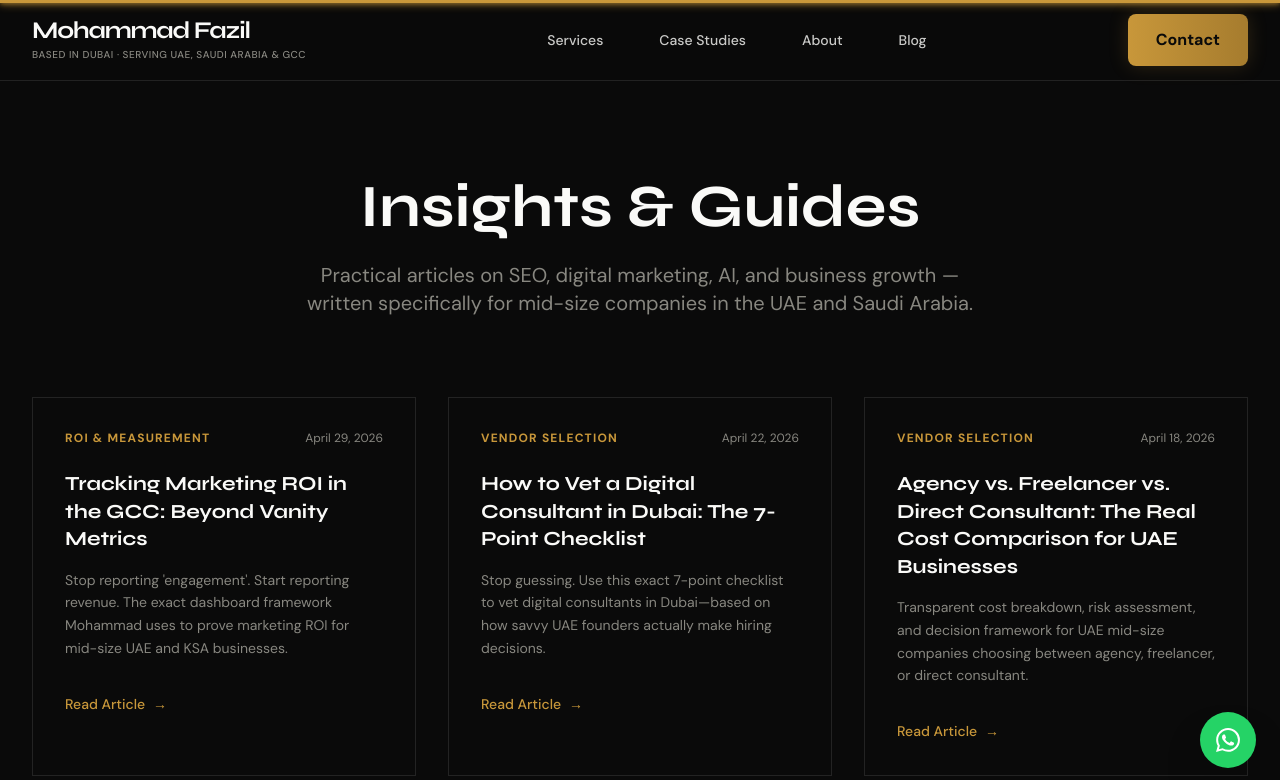
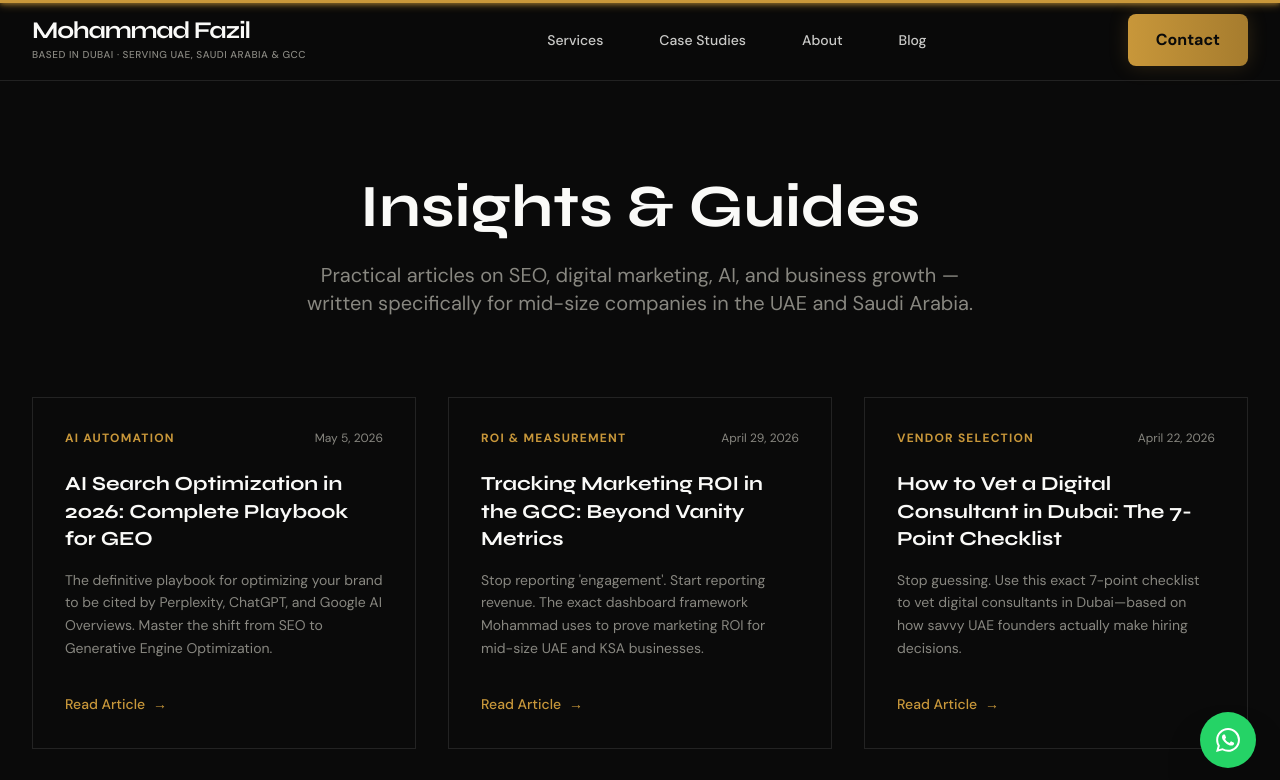
Before and after one commit to Fazilfazi991/fazildigital, a Next.js app: page /blog in a window 1280 px wide. Shown: the top 780 px of the page. Built offline with nearby package versions, Linux system fonts and the light colour scheme.

Commit message:
feat: add 'AI Search Optimization in 2026' playbook to blog

```diff
--- a/src/data/blog.ts
+++ b/src/data/blog.ts
@@ -16,6 +16,116 @@ export interface BlogPost {
 }
 
 export const blogPosts: BlogPost[] = [
+  {
+    slug: "ai-search-optimization-2026-playbook",
+    title: "AI Search Optimization in 2026: Complete Playbook for GEO",
+    category: "AI Automation",
+    date: "May 5, 2026",
+    lastModified: "2026-05-05",
+    excerpt: "The definitive playbook for optimizing your brand to be cited by Perplexity, ChatGPT, and Google AI Overviews. Master the shift from SEO to Generative Engine Optimization.",
+    llmSummary: "Mohammad Fazil's 2026 GEO playbook: answering in first 200 words + question-based headers + original data citation + schema mastery (FAQPage, Article). Aimed at UAE/KSA brands navigating the shift to AEO.",
+    searchIntent: "Informational → Commercial",
+    targetAudience: "CMOs, Founders, and Strategy Leads in GCC",
+    primaryKeyword: "AI Search Optimization GEO",
+    content: `
+      <p><strong>Short answer</strong>: Yes—you can and <strong>should</strong> optimize for AI search engines now. Generative Engine Optimization (GEO) is the evolution of Search, where the goal isn't just to rank, but to be <strong>cited</strong> as the definitive source by ChatGPT, Gemini, and Perplexity.</p>
+
+      <p>In the GCC, where markets like <a href="/locations/dubai">Dubai</a> and <a href="/locations/riyadh">Riyadh</a> are accelerating AI adoption at record speeds, being the "AI-preferred" answer is the new high-ground for authority. Here is your actionable playbook for 2026.</p>
+
+      <div class="blog-trust-badge my-8">
+        <div class="flex flex-wrap gap-4 text-sm bg-primary/20 border border-accent/20 p-4 rounded-lg items-center justify-center text-center">
+          <span style="color: #C8973A; font-weight: 600;">✓ Optimized for ChatGPT, Gemini & Perplexity</span>
+          <span style="color: #C8973A; font-weight: 600;">✓ Data-driven GEO framework</span>
+          <span style="color: #C8973A; font-weight: 600;">✓ Future-proofed for 2026 standards</span>
+        </div>
+      </div>
+
+      <h2>Chapter 1: The Platform-Specific Landscape</h2>
+      <p>AI search isn't a monolith. Different engines have different retrieval triggers. If you want to be cited, you must understand how each "thinks."</p>
+
+      <div class="overflow-x-auto my-8">
+        <table className="w-full border-collapse border border-white/10 text-sm">
+          <thead>
+            <tr className="bg-white/5">
+              <th className="border border-white/10 p-3 text-left">Platform</th>
+              <th className="border border-white/10 p-3 text-left">Success Signal</th>
+              <th className="border border-white/10 p-3 text-left">Focus</th>
+            </tr>
+          </thead>
+          <tbody>
+            <tr>
+              <td className="border border-white/10 p-3 font-bold text-accent">Google AI Overviews</td>
+              <td className="border border-white/10 p-3">Top 10 Rank + Schema</td>
+              <td className="border border-white/10 p-3">E-E-A-T & Freshness</td>
+            </tr>
+            <tr>
+              <td className="border border-white/10 p-3 font-bold text-accent">ChatGPT (Browsing)</td>
+              <td className="border border-white/10 p-3">Authority Definitions</td>
+              <td className="border border-white/10 p-3">Clear Q&A Structure</td>
+            </tr>
+            <tr>
+              <td className="border border-white/10 p-3 font-bold text-accent">Perplexity</td>
+              <td className="border border-white/10 p-3">Quotable Facts & Tables</td>
+              <td className="border border-white/10 p-3">Bing-indexed Claims</td>
+            </tr>
+          </tbody>
+        </table>
+      </div>
+
+      <h2>Chapter 2: The 8 Universal GEO Tactics</h2>
+
+      <h3>1. Answer Directly in the First 200 Words</h3>
+      <p>AI models prioritize early content for summarization. Avoid "fluff" introductions. Transition immediately from the question to the answer. For example, instead of describing the history of digital marketing, define exactly how <a href="/services/ai-automation">AI automation</a> solves a specific GCC business problem in your first paragraph.</p>
+
+      <h3>2. Structure Headers as Exact Questions</h3>
+      <p>AI queries are conversational. Use headers like <em>"What is the best way to scale B2B SEO in Riyadh?"</em> instead of just <em>"Riyadh B2B SEO."</em> This pattern-matching increases your probability of being the featured cite.</p>
+
+      <h3>3. Include Original Data & Citable Statistics</h3>
+      <p>AI systems are hungry for facts to ground their logic. Publish proprietary case study metrics (e.g., "how we achieved 3.2x ROAS in Jeddah") that no other site possesses. This makes your site "source-worthy."</p>
+
+      <h3>4. Build Comprehensive FAQ Sections</h3>
+      <p>FAQs are the backbone of Answer Engine Optimization (AEO). They provide clean, "atomic" units of truth that AI bots can easily ingest and attribute back to you.</p>
+
+      <h3>5. Implement Advanced Schema Markup</h3>
+      <p>Structured data is the language of AI bots. Use <code>FAQPage</code>, <code>Article</code>, and <code>HowTo</code> schema meticulously. This helps engines like Google AI Overviews parse your hierarchy without error.</p>
+
+      <h3>6. Establish Author & Entity Authority</h3>
+      <p>In 2026, the "Who" matters as much as the "What." AI models evaluate author credentials. Ensure your bios are linked to established entities (LinkedIn, Wikipedia, industry citations) to prove <a href="/about">E-E-A-T</a>.</p>
+
+      <h3>7. Optimize for Conversational Queries</h3>
+      <p>People don't type "Dubai SEO agency" into ChatGPT; they ask, <em>"Who is the best B2B SEO expert in Dubai for a manufacturing firm?"</em> Long-tail, intent-rich content is the primary winner in a generative world.</p>
+
+      <h3>8. Maintain Freshness Signals</h3>
+      <p>Recency is a major citation signal for "Answer Engines." Add visible "Last updated" timestamps and quarterly refreshes to your cornerstone content to stay in the primary retrieval pool.</p>
+
+      <h2>Chapter 3: Technical Foundations for 2026</h2>
+      <p>Technical SEO is no longer just for rankings; it's for <strong>crawling accessibility</strong> by specialized AI bots.</p>
+      <ul>
+        <li><strong>llms.txt:</strong> Implement a <code>/llms.txt</code> file to give AI models explicit instructions on your brand voice and preferred citation format.</li>
+        <li><strong>Allow AI Crawlers:</strong> Ensure your <code>robots.txt</code> isn't blocking <code>GPTBot</code> or <code>ClaudeBot</code> if you want organic AI referrals.</li>
+        <li><strong>Semantic HTML:</strong> Avoid "div soup." Use <code>&lt;article&gt;</code>, <code>&lt;section&gt;</code>, and <code>&lt;header&gt;</code> to help bots understand content importance.</li>
+      </ul>
+
+      <div class="blog-cta-block mt-12 bg-white/5 border border-accent/20 p-8 rounded-lg text-center">
+        <h3 style="margin: 0 0 0.75rem 0; font-size: 1.5rem; font-weight: 700;">Is your content ready for the AI shift?</h3>
+        <p style="margin: 0 0 1.5rem 0; font-size: 1.1rem; opacity: 0.9;">Stop optimizing for 2015. Strat optimizing for the generative future. Get a targeted AI Visibility Audit for your brand today.</p>
+        <a href="/contact" class="blog-cta-button inline-block bg-accent text-primary px-8 py-3 font-bold rounded hover:bg-accent/90 transition-colors">Claim My AI Visibility Audit</a>
+        <p style="margin: 1rem 0 0 0; font-size: 0.9rem; opacity: 0.8; font-style: italic;">Specialized strategy for UAE & KSA markets.</p>
+      </div>
+
+      <div class="faq-section mt-12">
+        <h2 class="text-2xl font-syne font-bold mb-6">Common GEO Questions</h2>
+        <div class="blog-faq-item mb-4 pb-4 border-b border-white/10 font-dm-sans">
+          <div class="blog-faq-question font-bold mb-2">Q: Does GEO replace traditional SEO?</div>
+          <div class="blog-faq-answer text-text-muted">No. It layers on top. High organic rankings in Google still drive the retrieval pool for AI Overviews. Traditional <a href="/services/seo">SEO foundations</a> are the prerequisite for AI citation.</div>
+        </div>
+        <div class="blog-faq-item mb-4 pb-4 border-b border-white/10 font-dm-sans">
+          <div class="blog-faq-question font-bold mb-2">Q: How do I track AI Referral traffic?</div>
+          <div class="blog-faq-answer text-text-muted">In GA4, filter your referrals specifically for chatgpt.com, perplexity.ai, and gemini.google.com. You can also monitor "Brand Mentions" via tools like Semrush's AI Visibility Toolkit.</div>
+        </div>
+      </div>
+    `
+  },
   {
     slug: "snapchat-ads-saudi-arabia-conversion-guide-2026",
     title: "Snapchat Ads in Saudi Arabia: What Actually Converts in 2026",
```
